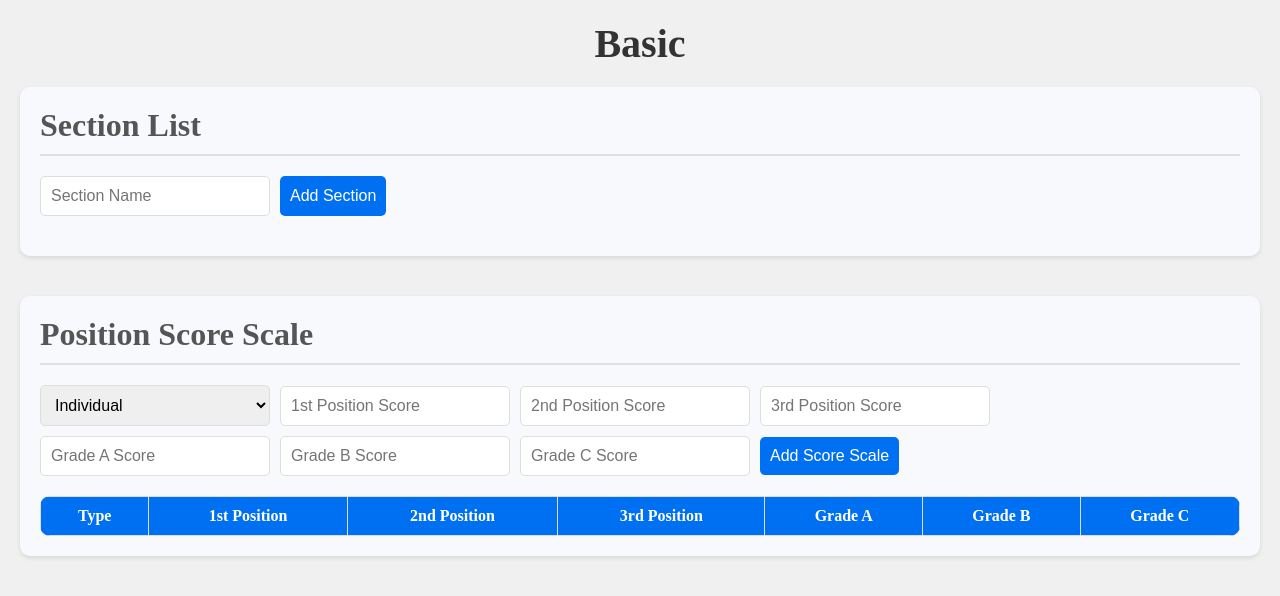
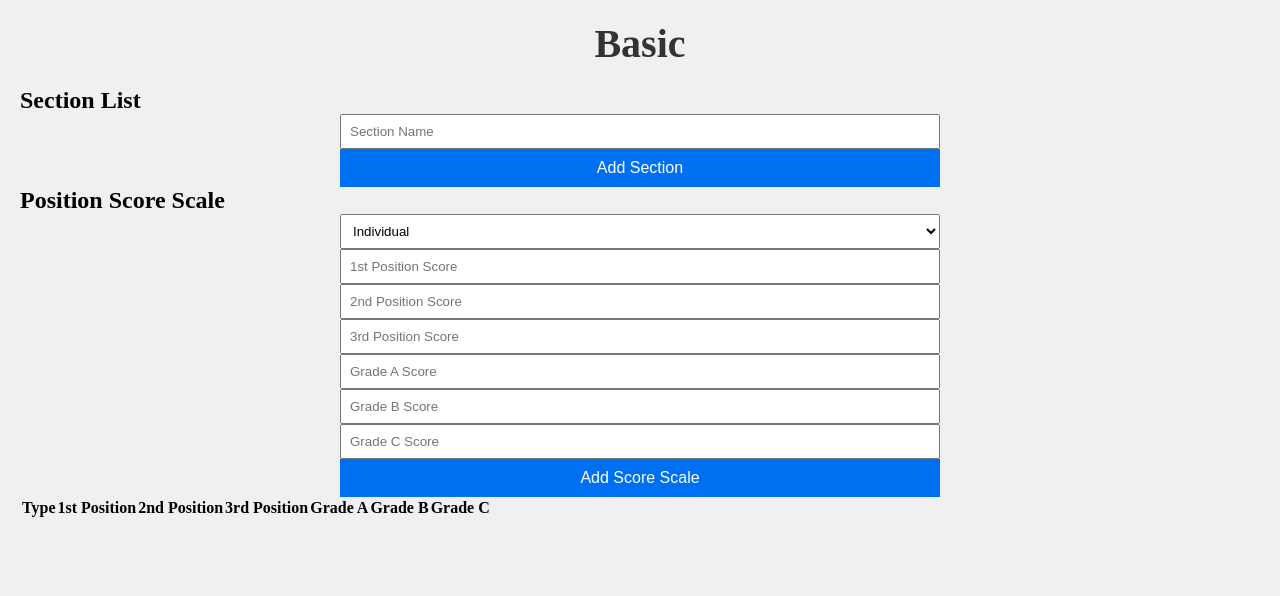
Before and after one commit to Javadamkd/art-fest-management, a Next.js app: page /basic in a window 1280 px wide. Shown: the top 596 px of the page. Built offline with nearby package versions, Linux system fonts and the light colour scheme.

Commit message:
Update Basic.module.css

```diff
--- a/styles/Basic.module.css
+++ b/styles/Basic.module.css
@@ -12,92 +12,38 @@
   color: #333;
 }
 
-.section {
-  margin-bottom: 40px;
-  background: #f7f9fc;
-  border-radius: 10px;
-  padding: 20px;
-  box-shadow: 0 2px 4px rgba(0, 0, 0, 0.1);
+form {
+  max-width: 600px;
+  margin: 0 auto;
 }
 
-.subtitle {
-  font-size: 2em;
-  margin-bottom: 20px;
-  color: #555;
-  border-bottom: 2px solid #e0e0e0;
-  padding-bottom: 10px;
+.row {
+  margin-bottom: 15px;
 }
 
-.form {
-  display: flex;
-  gap: 10px;
-  flex-wrap: wrap;
-  margin-bottom: 20px;
+label {
+  display: block;
+  font-weight: bold;
+  margin-bottom: 5px;
 }
 
-.formRow {
-  display: flex;
-  flex-direction: row;
-  flex-wrap: nowrap;
-  align-items: center;
-  gap: 10px;
+input, select {
   width: 100%;
+  padding: 8px;
+  box-sizing: border-box;
 }
 
-.input, .select {
+button {
+  display: block;
+  width: 100%;
   padding: 10px;
+  background-color: #0070f3;
+  color: #fff;
+  border: none;
+  cursor: pointer;
   font-size: 1em;
-  border: 1px solid #ddd;
-  border-radius: 5px;
-  width: calc(20% - 10px);
 }
 
-.button {
-  padding: 10px;
-  font-size: 1em;
-  cursor: pointer;
-  background-color: #0070f3;
-  color: white;
-  border: none;
-  border-radius: 5px;
-  transition: background-color 0.3s ease;
-}
-
-.button:hover {
+button:hover {
   background-color: #005bb5;
 }
-
-.list {
-  list-style-type: none;
-  padding: 0;
-}
-
-.listItem {
-  padding: 10px;
-  border: 1px solid #ddd;
-  margin-bottom: 5px;
-  background: #fff;
-  border-radius: 5px;
-}
-
-.table {
-  width: 100%;
-  border-collapse: collapse;
-  border-radius: 10px;
-  overflow: hidden;
-}
-
-.tableHeader, .tableCell {
-  padding: 10px;
-  border: 1px solid #ddd;
-  background: #0070f3;
-  color: white;
-}
-
-.evenRow {
-  background-color: #f2f2f2;
-}
-
-.oddRow {
-  background-color: #e9e9e9;
-}
```
